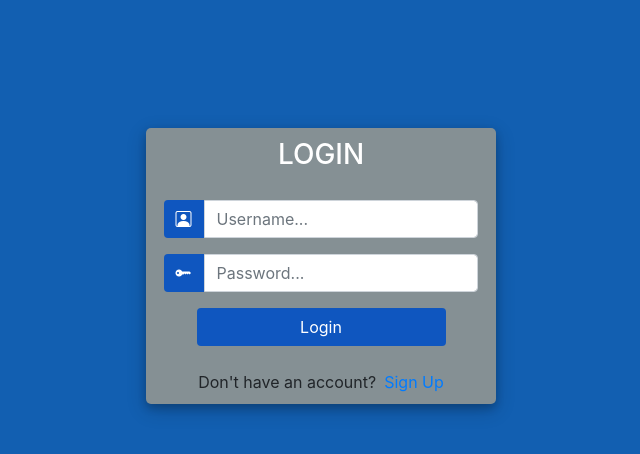
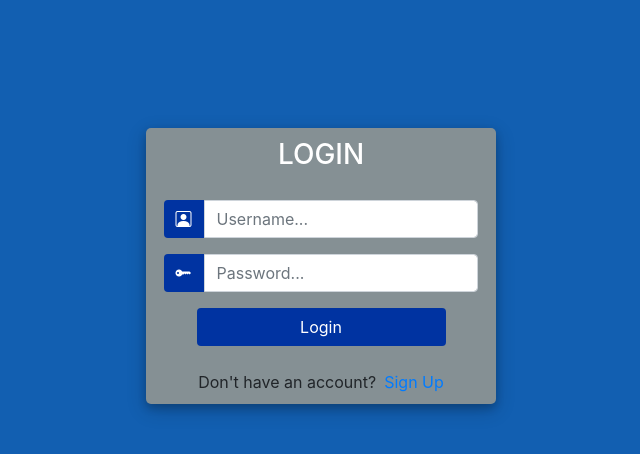
Before and after one commit to marquezeric/curso_master_python, a Django app: page /login/ in a window 1280 px wide. Shown: the part 134-588 px from the top of the page, without its empty margins (319-959 px from the left). Run offline with Django 3.2, Linux system fonts and the light colour scheme; some libraries are stand-ins or nearby versions.

Commit message:
Carga Correcta Login 28-Mar-22

```diff
--- a/crm1/accounts/templates/accounts/login.html
+++ b/crm1/accounts/templates/accounts/login.html
@@ -45,7 +45,7 @@
 
 		.login_btn {
 			width: 100%;
-			background: #0f56bf !important;
+			background: #0033a1 !important;
 			color: white !important;
 		}
 		.login_btn:focus {
@@ -56,7 +56,7 @@
 			padding: 0 2rem;
 		}
 		.input-group-text {
-			background: #0f56bf !important;
+			background: #0033a1 !important;
 			color: white !important;
 			border: 0 !important;
 			border-radius: 0.25rem 0 0 0.25rem !important;
@@ -81,12 +81,11 @@
 		<div class="d-flex justify-content-center h-100">
 			<div class="user_card">
 				<div class="d-flex justify-content-center">
-
-
 					<h3 id="form-title">LOGIN</h3>
 				</div>
 				<div class="d-flex justify-content-center form_container">
 					<form method="POST" action="">
+						{% csrf_token %}
 						<div class="input-group mb-3">
 							<div class="input-group-append">
 								<span class="input-group-text"><i class="bi bi-person-square"></i></span>
--- a/crm1/accounts/templates/accounts/navbar.html
+++ b/crm1/accounts/templates/accounts/navbar.html
@@ -18,4 +18,6 @@
         </ul>
       </div>
     </div>
+    <span class="hello-msg">Bienvenid@, {{request.user}}</span>
+    <span><a class="hello-msg" href="{% url 'logout' %}">Logout</a></span>
   </nav>
--- a/crm1/accounts/templates/accounts/register.html
+++ b/crm1/accounts/templates/accounts/register.html
@@ -42,7 +42,7 @@
 		}
 		.login_btn {
 			width: 100%;
-			background: #0f56bf !important;
+			background: #0033a1!important;
 			color: white !important;
 		}
 		.login_btn:focus {
@@ -53,7 +53,7 @@
 			padding: 0 2rem;
 		}
 		.input-group-text {
-			background: #0f56bf !important;
+			background: #0033a1 !important;
 			color: white !important;
 			border: 0 !important;
 			border-radius: 0.25rem 0 0 0.25rem !important;
--- a/crm1/accounts/urls.py
+++ b/crm1/accounts/urls.py
@@ -4,6 +4,7 @@ from . import views
 urlpatterns = [
     path('register/', views.registerPage, name="register"),
     path('login/', views.loginPage, name="login"),
+    path('logout/', views.logoutUser, name="logout"),
 
     path('', views.home, name="home"),
     path('products/', views.products, name="products"),
@@ -12,7 +13,7 @@ urlpatterns = [
     path('create_order/<str:pk>', views.createOrder, name="create_order"),
     path('updateOrder/<str:pk>/', views.updateOrder, name="update_order"),
     path('deleteOrder/<str:pk>/', views.deleteOrder, name="delete_order"),
-    path('createCustomer/', views.createCustomer, name="create_customer")
+    path('createCustomer/', views.createCustomer, name="create_customer"),
 
     #path('frecuencias/edit/<int:pk>/',editfrecuencia.as_view(), name='edit_frec'),
 
--- a/crm1/accounts/views.py
+++ b/crm1/accounts/views.py
@@ -7,30 +7,56 @@ from django.contrib.auth.forms import UserCreationForm
 from .models import *
 from .forms import CustomerForm, OrderForm, CreateUserForm
 from .filters import OrderFilter
+from django.contrib.auth import authenticate, login, logout
 from django.contrib import messages
+from django.contrib.auth.decorators import login_required
 
 
 def registerPage(request):
-    form = CreateUserForm()
+    if request.user.is_authenticated:
+        return redirect('home')
+    else:
+        form = CreateUserForm()
+        if request.method == 'POST':
+            form = CreateUserForm(request.POST)
+            if form.is_valid():
+                form.save()
+                user = form.cleaned_data.get('username')
+                messages.success(request, 'La cuenta ha sido creada para ' + user)
 
-    if request.method == 'POST':
-        form = CreateUserForm(request.POST)
-        if form.is_valid():
-            form.save()
-            user = form.cleaned_data.get('username')
-            messages.success(request, 'La cuenta ha sido creada para ' + user)
+                return redirect('login')
 
-            return redirect('login')
-
-    context = {'form':form}
-    return render(request, 'accounts/register.html', context)
+        context = {'form':form}
+        return render(request, 'accounts/register.html', context)
 
 
 def loginPage(request):
-    context = {}
-    return render(request, 'accounts/login.html', context)
+    if request.user.is_authenticated:
+        return redirect('home')
+    else:
+        if request.method == 'POST':
+            username=request.POST.get('username')
+            password=request.POST.get('password')
+
+            user = authenticate(request, username=username, password=password)
+
+            if user is not None:
+                login(request, user)
+                return redirect('home')
+            else:
+                messages.info(request, 'Usuario o Password incorrecto')
+
+        context = {}
+        return render(request, 'accounts/login.html', context)
 
 
+
+def logoutUser(request):
+    logout(request)
+    return redirect('login')
+
+
+@login_required(login_url='login')
 def home(request):
     orders = Order.objects.all()
     customers = Customer.objects.all()
@@ -47,13 +73,13 @@ def home(request):
     #print(context)
     return render(request, 'accounts/dashboard.html', context)
 
-
+@login_required(login_url='login')
 def products(request):
     products = Product.objects.all()
     return render(request, 'accounts/products.html', {'products':products})
     #return HttpResponse('products')
 
-
+@login_required(login_url='login')
 def customer(request, pk_test):
     customer = Customer.objects.get(id=pk_test)
 
@@ -68,6 +94,7 @@ def customer(request, pk_test):
     #return HttpResponse('customer')
 
 
+@login_required(login_url='login')
 def createOrder(request, pk):
     OrderFormSet = inlineformset_factory(Customer, Order, fields=('product', 'status'), extra=10)
     customer = Customer.objects.get(id=pk)
@@ -84,7 +111,7 @@ def createOrder(request, pk):
     context= {'formset':formset}
     return render(request, 'accounts/order_form.html', context)
 
-
+@login_required(login_url='login')
 def updateOrder(request, pk):
 
     order = Order.objects.get(id=pk)
@@ -100,6 +127,7 @@ def updateOrder(request, pk):
     return render(request, 'accounts/order_form.html', context)
 
 
+@login_required(login_url='login')
 def deleteOrder(request, pk):
     order = Order.objects.get(id=pk)
     if request.method == "POST":
@@ -117,5 +145,6 @@ def createCustomer(request):
         if form.is_valid():
             form.save()
             return redirect('/')
+
     context = {'form':form}
     return render(request, 'accounts/customer_form.html', context)
--- a/crm1/static/css/main.css
+++ b/crm1/static/css/main.css
@@ -9,6 +9,12 @@
     width: 50px;
     height: 50px;
 }*/
+.hello-msg{
+    font-size: 18px;
+    color:#0033a1;
+    margin-right: 15px;
+}
+
 body{
         background-color: #66789938;
     }
```
